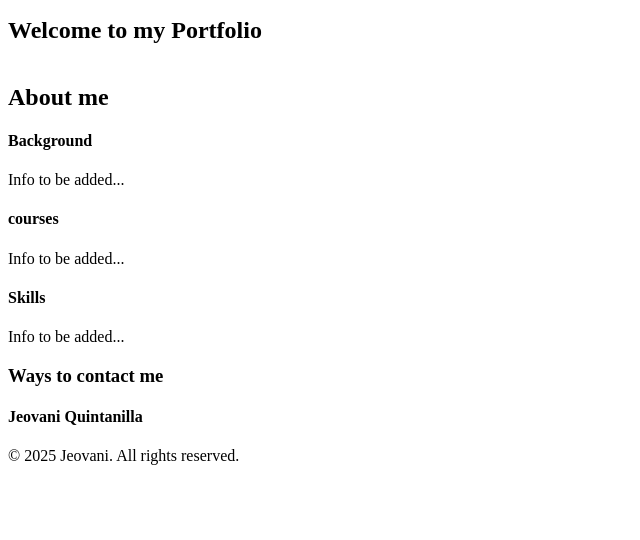
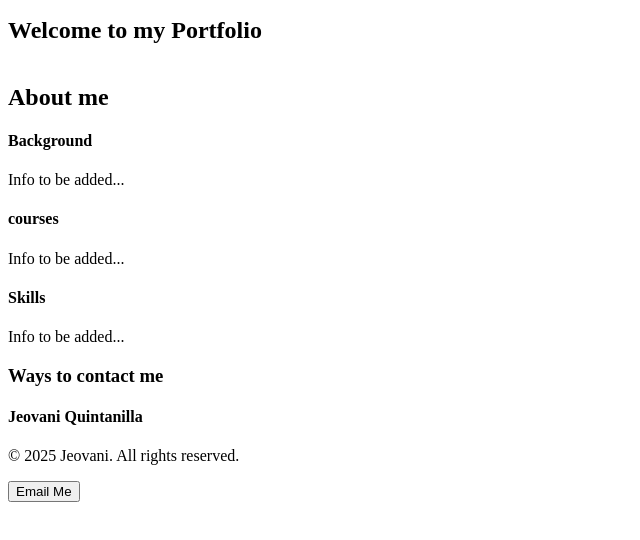
Before and after one commit to JeovaniQuintanilla/JeoPortfolio, a plain HTML site: page Portfolio/index.html in a window 1280 px wide. Shown: the part 112-652 px from the top of the page, without its empty margins (0-640 px from the left). Drawn offline with Linux system fonts and the light colour scheme.

Commit message:
Feat: Add button

```diff
--- a/Portfolio/index.html
+++ b/Portfolio/index.html
@@ -65,4 +65,5 @@
         <p>© 2025 Jeovani. All rights reserved.</p>
     </footer>
 
+    <button>Email Me</button>
 </body>
```
